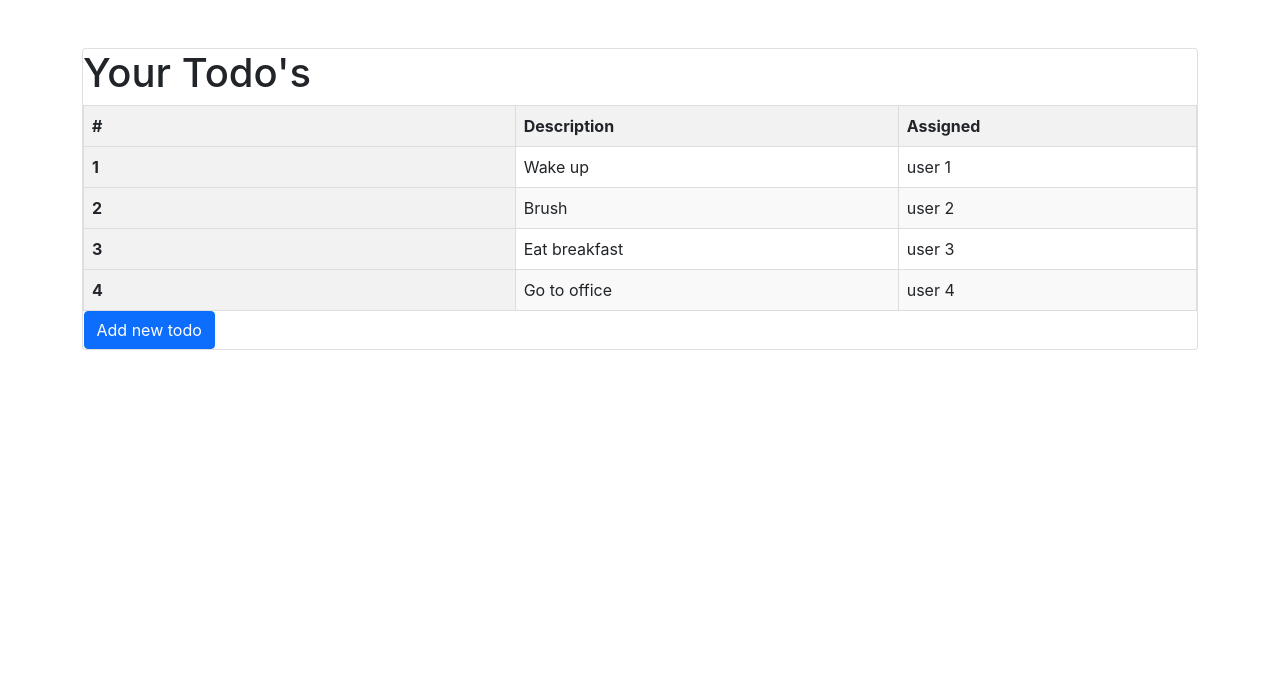
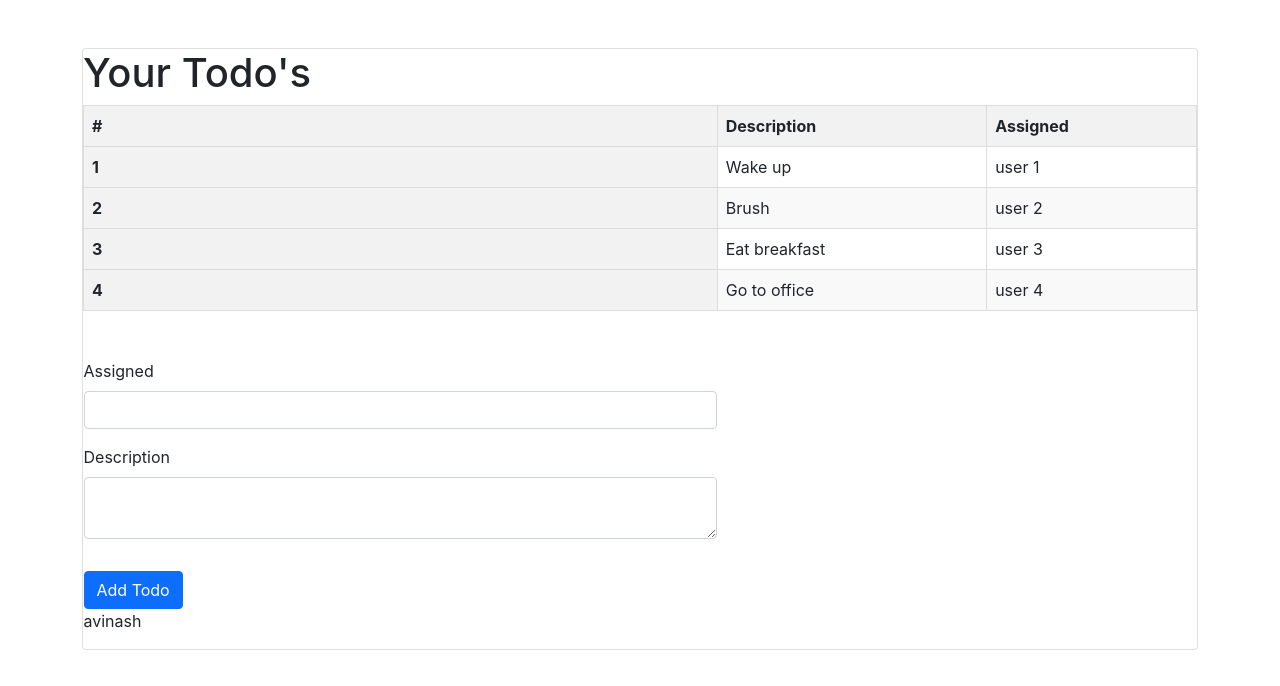
Before and after one commit to avinash273/PerformanceGrading, a React (Create React App) app in the folder performance-grading-react-ui/: page / in a window 1280 px wide. Shown: the top 686 px of the page. Built offline with nearby package versions, Linux system fonts and the light colour scheme.

Commit message:
Todo add new complete

```diff
--- a/performance-grading-react-ui/src/training/AddTodo.js
+++ b/performance-grading-react-ui/src/training/AddTodo.js
@@ -1,18 +1,53 @@
-import React from "react";
+import React, {useState} from "react";
 
-function AddTodo() {
+function AddTodo(props) {
+
+    const [description, setDescription] = useState('');
+    const [assigned, setAssigned] = useState('');
+
+    const submitTodo = () => {
+        if(description !=='' && assigned !==''){
+            props.addTodo(description, assigned);
+            setDescription('');
+            setAssigned('');
+        }
+    }
+
 
     return (
-        < >
+
+
         <div className="mt-5">
             <form>
                 <div className="mb-3">
                     <label className="form-label">Assigned</label>
-                    <input type="text" className="form-control"></input>
+                    <input
+                    type="text"
+                    className="form-control"
+                    requried
+                    onChange={e => {setAssigned(e.target.value)}}
+                    value={assigned}
+                    ></input>
                 </div>
+                <div className="mb-3">
+                    <label className="form-label">Description</label>
+                    <textarea
+                    className="form-control"
+                    row={3}
+                    required
+                    onChange={e => {setDescription(e.target.value)}}
+                    value={description}
+                    ></textarea>
+                </div>
+                <button
+                type="button"
+                className="btn btn-primary mt-3"
+                onClick={submitTodo}
+                >Add Todo
+                </button>
+                <p>avinash</p>
             </form>
         </div>
-        </>
     )
 
 }
--- a/performance-grading-react-ui/src/training/TodoTable.js
+++ b/performance-grading-react-ui/src/training/TodoTable.js
@@ -1,5 +1,6 @@
 import TodoRowItem from './TodoRowItem';
 import React, {useState, useEffect} from "react";
+import AddTodo from './AddTodo';
 
 function TodoTable() {
 
@@ -10,13 +11,13 @@ function TodoTable() {
     {rowNumber : 4, rowDescription : 'Go to office', rowAssigned : 'user 4'}
   ]);
 
-    const addTodo = () => {
-        console.log(todos);
-        if(todos.length > 0){
+    const addTodo = (description, assigned) => {
+      let rowNumber = 0;
+      if(todos.length > 0){
             const newTodo = {
                 rowNumber : todos.length + 1,
-                rowDescription : 'New Todo' + (todos.length + 1),
-                rowAssigned : 'user ' + (todos.length + 1)
+                rowDescription : description,
+                rowAssigned : assigned
             }
             setTodos(todos => [...todos, newTodo])
         }
@@ -42,6 +43,7 @@ function TodoTable() {
                 {
                   todos.map(task => (
                     <TodoRowItem
+                    key = {todos.rowNumber}
                     rowNumber = {task.rowNumber}
                     rowDescription = {task.rowDescription}
                     rowAssigned = {task.rowAssigned}
@@ -49,8 +51,7 @@ function TodoTable() {
                   ))
                 }
 
-                <button className='btn btn-primary' onClick={addTodo}>Add new todo</button>
-
+                <AddTodo addTodo={addTodo}/>
               </tbody>
             </table>
           </div>
```
